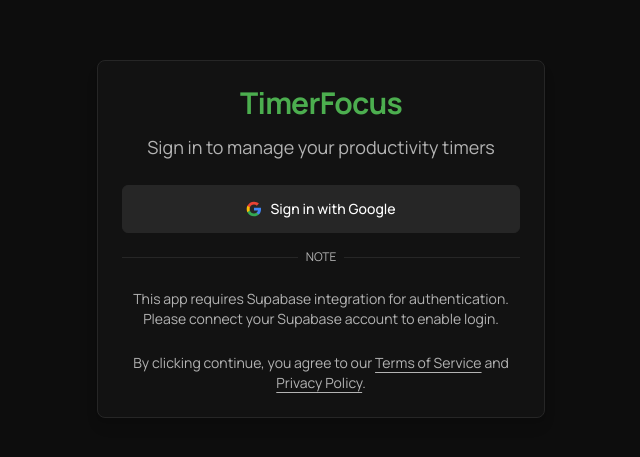
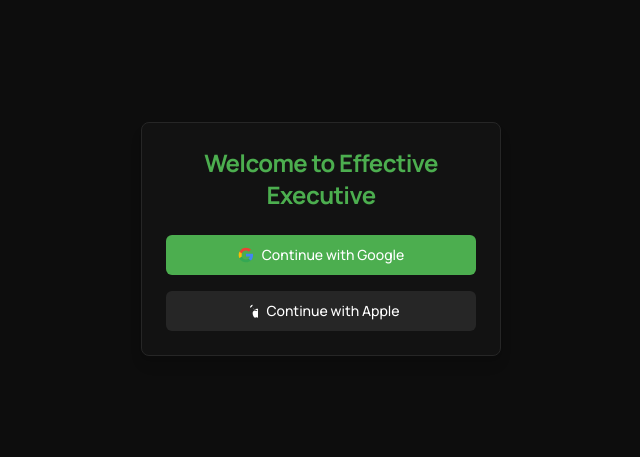
Before and after one commit to mihalpal/dark-timer-hub, a React (Vite) app: page /signin in a window 1280 px wide. Shown: the part 161-618 px from the top of the page, without its empty margins (319-959 px from the left). Built offline with nearby package versions, Linux system fonts and the light colour scheme.

Commit message:
feat: Implement Sign In page and authentication
This commit adds a Sign In page with Google and Apple sign-in buttons. It also implements route protection, redirecting unauthorized users to the sign-in page. Accessibility features, such as aria-labels, are added to the buttons.

```diff
--- a/src/components/ProtectedRoute.tsx
+++ b/src/components/ProtectedRoute.tsx
@@ -1,22 +1,29 @@
 
-import { ReactNode } from "react";
-import { Navigate } from "react-router-dom";
-
-// This is a placeholder until we connect with Supabase
-// For development purposes, we'll bypass authentication
-// In production, this would be replaced with Supabase auth check
-const isAuthenticated = true;
+import { ReactNode, useEffect } from "react";
+import { Navigate, useNavigate } from "react-router-dom";
+import { supabase } from "@/integrations/supabase/client";
 
 interface ProtectedRouteProps {
   children: ReactNode;
 }
 
 const ProtectedRoute = ({ children }: ProtectedRouteProps) => {
-  // For development, let's bypass authentication
-  // In production with Supabase, this will check if the user is authenticated
-  if (!isAuthenticated) {
-    return <Navigate to="/signin" replace />;
-  }
+  const navigate = useNavigate();
+
+  useEffect(() => {
+    supabase.auth.onAuthStateChange((event, session) => {
+      if (!session) {
+        navigate("/signin", { replace: true });
+      }
+    });
+
+    // Check current session on mount
+    supabase.auth.getSession().then(({ data: { session } }) => {
+      if (!session) {
+        navigate("/signin", { replace: true });
+      }
+    });
+  }, [navigate]);
 
   return <>{children}</>;
 };
--- a/src/pages/SignIn.tsx
+++ b/src/pages/SignIn.tsx
@@ -1,61 +1,59 @@
 
+import { useNavigate } from "react-router-dom";
 import { Button } from "@/components/ui/button";
-import { Card, CardContent, CardDescription, CardFooter, CardHeader, CardTitle } from "@/components/ui/card";
+import { Card, CardContent, CardHeader, CardTitle } from "@/components/ui/card";
+import { supabase } from "@/integrations/supabase/client";
 
 const SignIn = () => {
+  const navigate = useNavigate();
+
+  const handleOAuthSignIn = async (provider: "google" | "apple") => {
+    const { error } = await supabase.auth.signInWithOAuth({
+      provider,
+      options: {
+        redirectTo: `${window.location.origin}/dashboard`
+      }
+    });
+
+    if (error) {
+      console.error("Error signing in:", error.message);
+    }
+  };
+
   return (
     <div className="min-h-screen flex items-center justify-center bg-background p-4">
-      <Card className="w-full max-w-md border-border shadow-lg">
+      <Card className="w-full max-w-[360px] border-border shadow-lg">
         <CardHeader className="space-y-1 text-center">
-          <CardTitle className="text-3xl font-bold text-primary mb-2">TimerFocus</CardTitle>
-          <CardDescription className="text-lg">
-            Sign in to manage your productivity timers
-          </CardDescription>
+          <CardTitle className="text-2xl font-bold text-primary">
+            Welcome to Effective Executive
+          </CardTitle>
         </CardHeader>
-        <CardContent className="grid gap-6">
-          <div className="flex flex-col gap-4">
-            <Button variant="outline" className="bg-sidebar-accent hover:bg-sidebar-accent/90 flex gap-2 items-center justify-center h-12">
-              <GoogleIcon />
-              <span>Sign in with Google</span>
-            </Button>
+        <CardContent className="grid gap-4">
+          <Button
+            onClick={() => handleOAuthSignIn("google")}
+            className="w-full flex gap-2 items-center justify-center"
+            aria-label="Sign in with Google"
+          >
+            <GoogleIcon />
+            Continue with Google
+          </Button>
 
-            <div className="relative">
-              <div className="absolute inset-0 flex items-center">
-                <span className="w-full border-t border-border" />
-              </div>
-              <div className="relative flex justify-center text-xs uppercase">
-                <span className="bg-card px-2 text-muted-foreground">
-                  Note
-                </span>
-              </div>
-            </div>
-
-            <p className="text-center text-sm text-muted-foreground mt-2">
-              This app requires Supabase integration for authentication.
-              <br />
-              Please connect your Supabase account to enable login.
-            </p>
-          </div>
+          <Button
+            variant="secondary"
+            onClick={() => handleOAuthSignIn("apple")}
+            className="w-full flex gap-2 items-center justify-center"
+            aria-label="Sign in with Apple"
+          >
+            <AppleIcon />
+            Continue with Apple
+          </Button>
         </CardContent>
-        <CardFooter className="flex flex-col gap-2">
-          <div className="text-center text-sm text-muted-foreground">
-            By clicking continue, you agree to our{" "}
-            <a href="#" className="underline underline-offset-4 hover:text-primary">
-              Terms of Service
-            </a>{" "}
-            and{" "}
-            <a href="#" className="underline underline-offset-4 hover:text-primary">
-              Privacy Policy
-            </a>
-            .
-          </div>
-        </CardFooter>
       </Card>
     </div>
   );
 };
 
-// Google icon component
+// Icons for the buttons
 const GoogleIcon = () => (
   <svg width="20" height="20" viewBox="0 0 24 24" xmlns="http://www.w3.org/2000/svg">
     <path d="M22.56 12.25c0-.78-.07-1.53-.2-2.25H12v4.26h5.92c-.26 1.37-1.04 2.53-2.21 3.31v2.77h3.57c2.08-1.92 3.28-4.74 3.28-8.09z" fill="#4285F4" />
@@ -65,4 +63,10 @@ const GoogleIcon = () => (
   </svg>
 );
 
+const AppleIcon = () => (
+  <svg width="20" height="20" viewBox="0 0 24 24" fill="currentColor" xmlns="http://www.w3.org/2000/svg">
+    <path d="M14.94 5.19A4.38 4.38 0 0 0 16 2.5a4.38 4.38 0 0 0-2.91 1.5 4.08 4.08 0 0 0-1.03 2.96 3.61 3.61 0 0 0 2.88-1.77M16 8.58c1.64 0 2.38.89 3.61.89 1.25 0 1.73-.89 3.25-.89a4.31 4.31 0 0 1 3.75 1.89 4.18 4.18 0 0 0-2.08 3.66c0 1.87 1.14 3.56 2.47 4.23-.2.62-.48 1.22-.83 1.79-.56.89-1.17 1.79-2.11 1.79-.93 0-1.23-.57-2.3-.57-1.06 0-1.4.57-2.28.57s-1.51-.87-2.11-1.79c-.8-1.15-1.41-2.91-1.41-4.59 0-2.7 1.67-4.13 3.14-4.13 1.04 0 1.85.57 2.28.57.42 0 1.27-.57 2.28-.57z" />
+  </svg>
+);
+
 export default SignIn;
```
